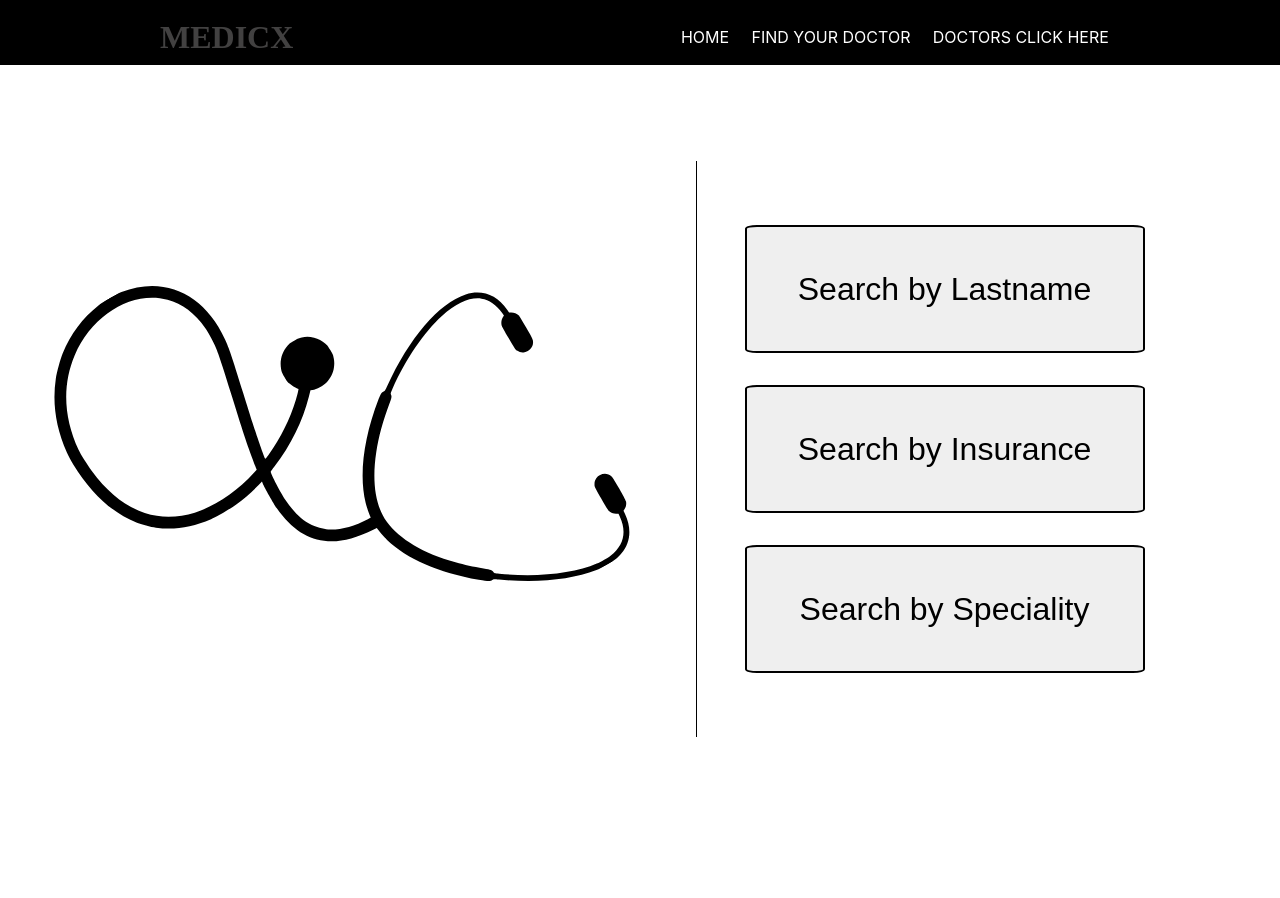
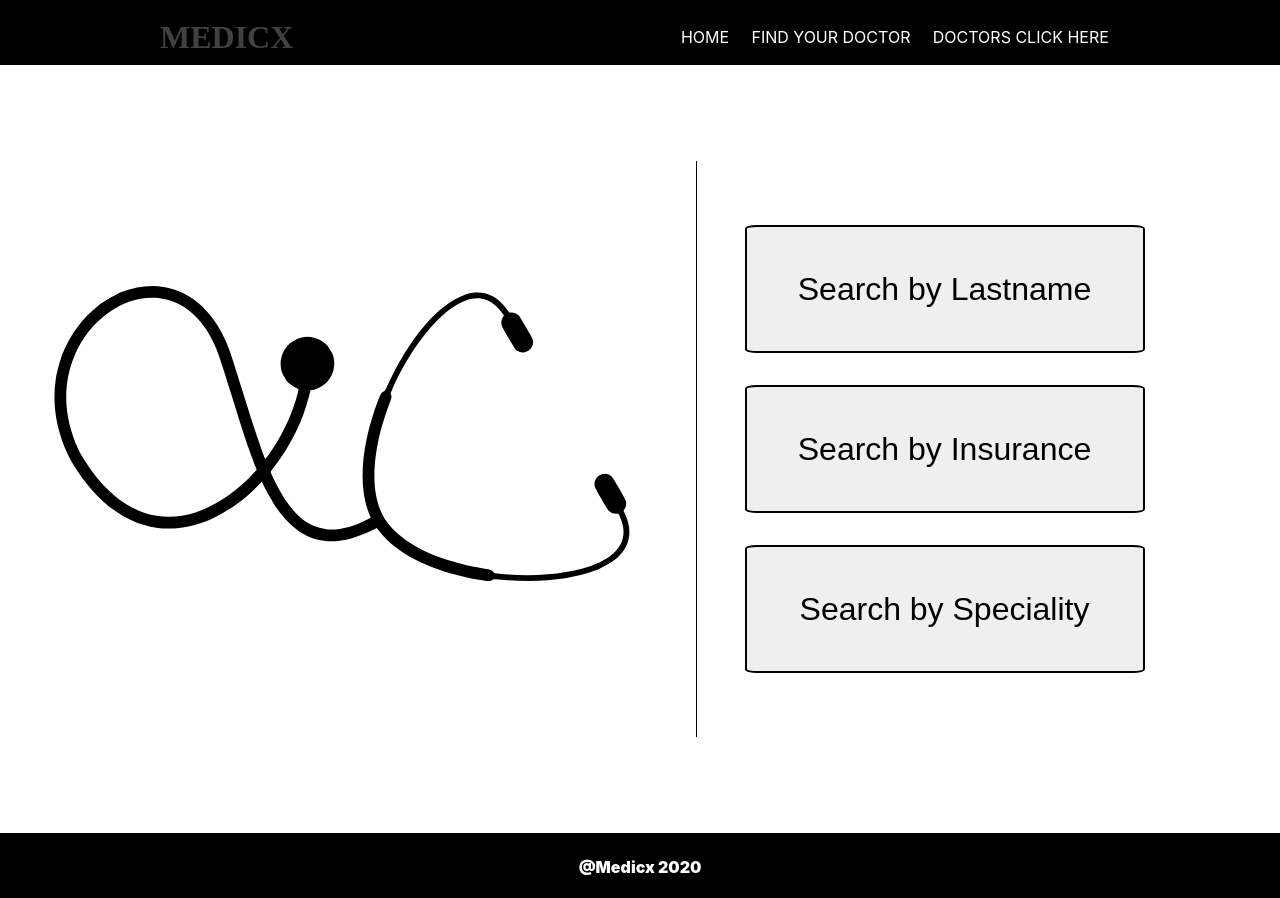
Before and after one commit to cenwachukwu/Medics, a React (Create React App) app: page / in a window 1280 px wide. Before the commit the page ends 833 px from the top, so only its background shows below. Built offline with nearby package versions, Linux system fonts and the light colour scheme; no server answers; a web font is replaced by a local one.

Commit message:
created a footer

```diff
--- a/src/App.js
+++ b/src/App.js
@@ -15,6 +15,7 @@ import SearchDoctors from './components/SearchDoctors/SearchDoctors';
 import SearchByInsurance from './components/SearchbyInsurance/SearchByInsurance';
 import SearchByLastName from './components/SearchByLastName/SearchByLastName';
 import SearchBySpeciality from './components/SearchBySpeciality/SearchBySpeciality';
+import Footer from './components/Footer/Footer/Footer';
 
 class App extends Component {
   constructor(props) {
@@ -53,6 +54,7 @@ class App extends Component {
             <SearchBySpeciality path="searchbyspeciality"/>
           </SearchDoctors>
         </Router>
+        <Footer/>
       </div>
     );
   }
--- /dev/null
+++ b/src/components/Footer/Footer/Footer.css
@@ -0,0 +1,16 @@
+/* Footer */
+.footerDivContainer{
+    width: 100%;
+    height: 65px;
+    background-color: rgb(0,0,0);
+    bottom: 0;
+    color: white;
+    font-weight: 900;
+}
+.footerDiv{
+    margin: 0 auto;
+    padding: 1rem;
+    padding-top: 1.5rem;
+    height: 100%;
+    width: 100%;
+}
--- /dev/null
+++ b/src/components/Footer/Footer/Footer.js
@@ -0,0 +1,15 @@
+import React from 'react';
+import '../../../App.css';
+import './Footer.css';
+
+function Footer() {
+    return (
+        <div className="footerDivContainer">
+            <div className="footerDiv">
+                <p>@Medicx 2020</p>
+            </div>
+        </div>
+    );
+}
+
+export default Footer;
```
